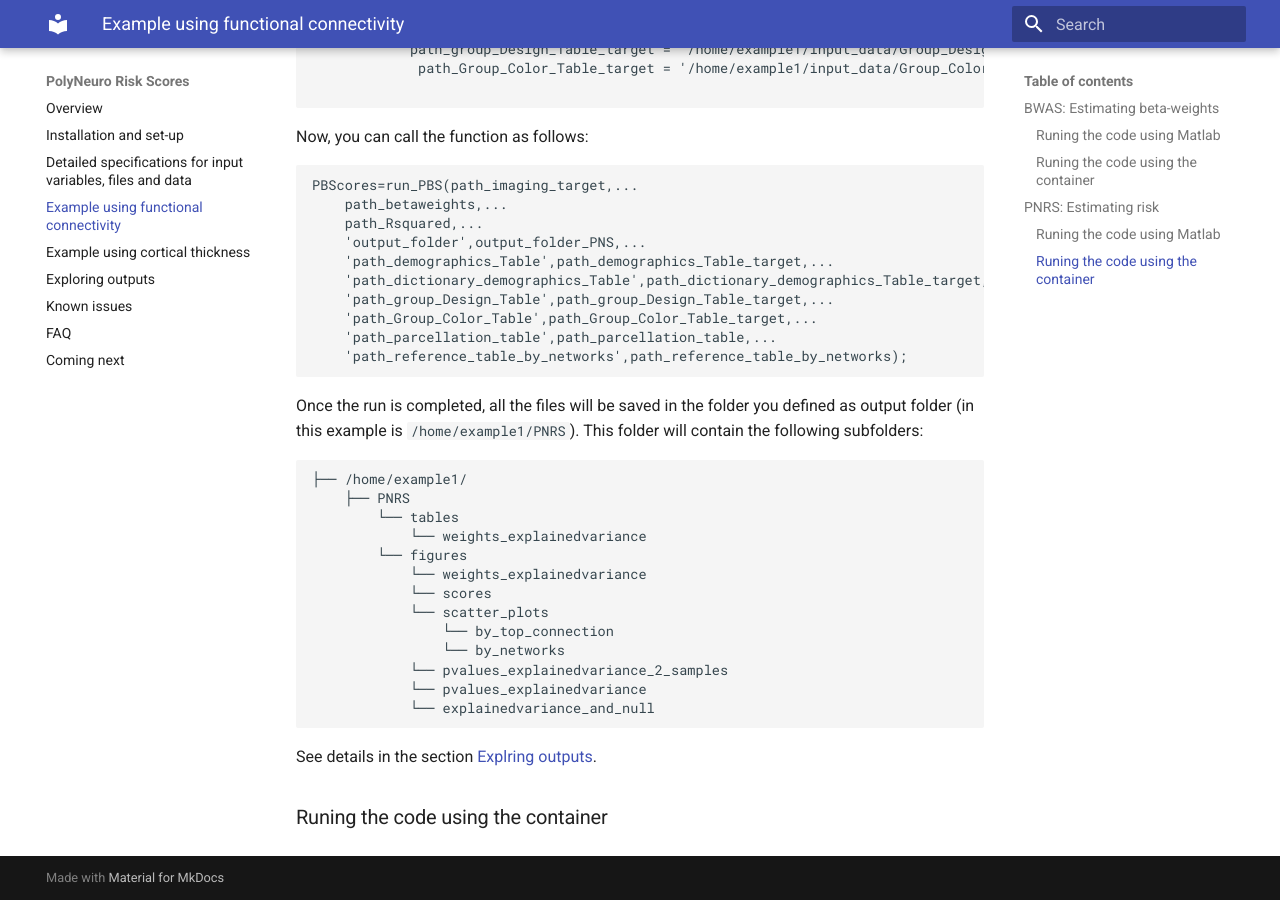
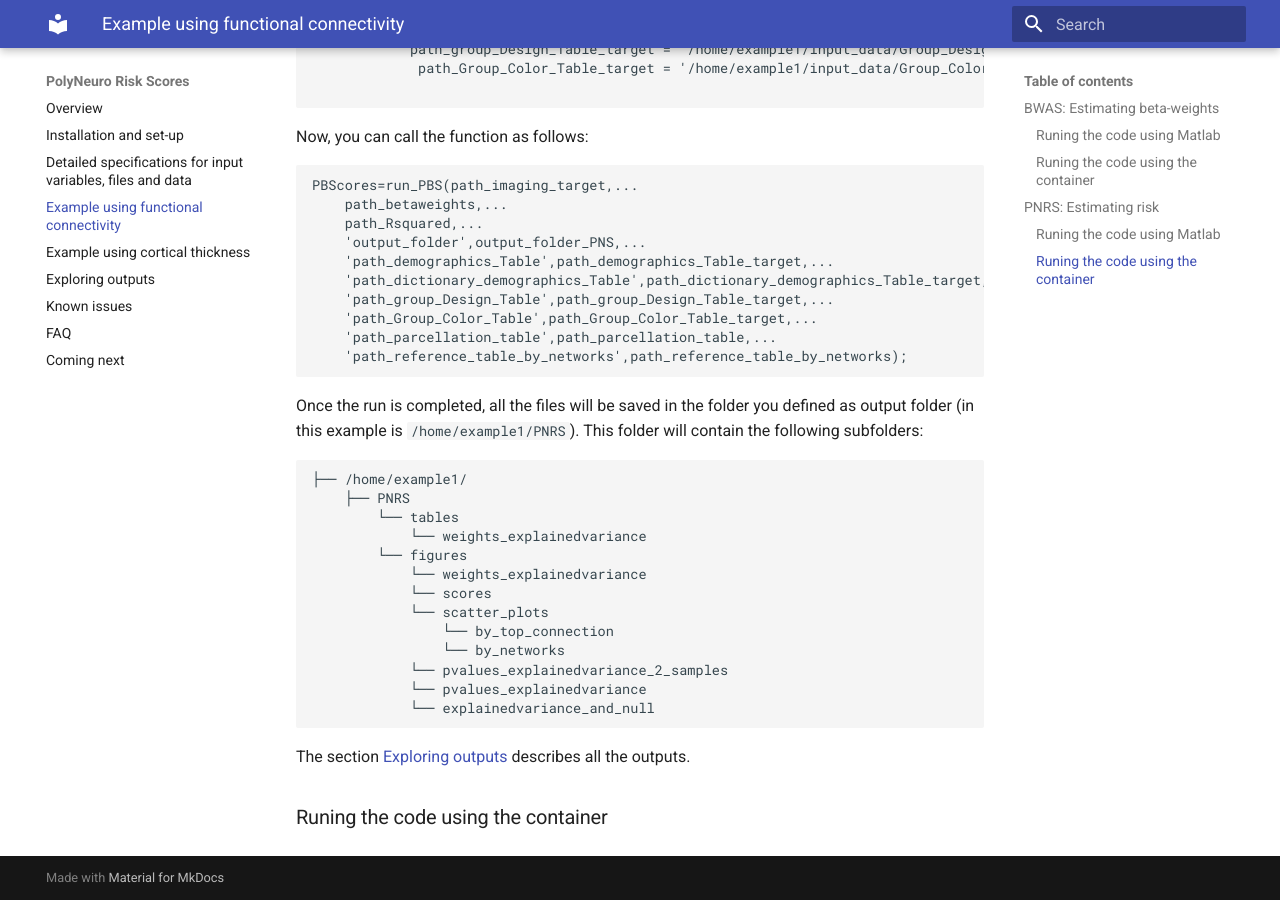
Before and after one commit to omiranda/polyneuro_risk_score, an MkDocs documentation site: the page built from docs/basic_example.md, in a window 1280 px wide and 900 px high, scrolled down 2434 px. Built offline with MkDocs 1.6.1 and Material for MkDocs 9.7.7, drawn with Linux system fonts in a browser that asks for light colours; formulas are drawn with MathJax 3; old or Windows-style settings are respelled for this version of MkDocs.

Commit message:
Update basic_example.md

````diff
--- a/docs/basic_example.md
+++ b/docs/basic_example.md
@@ -122,6 +122,7 @@ Once the run is completed, all the files will be saved in the folder you defined
             └── pvalues_explainedvariance
             └── explainedvariance_and_null
 ```
-See details in the section [Explring outputs](./exploring_outputs.md).
+The section [Exploring outputs](./exploring_outputs.md) describes all the outputs.
+
 
 ### Runing the code using the container
````
